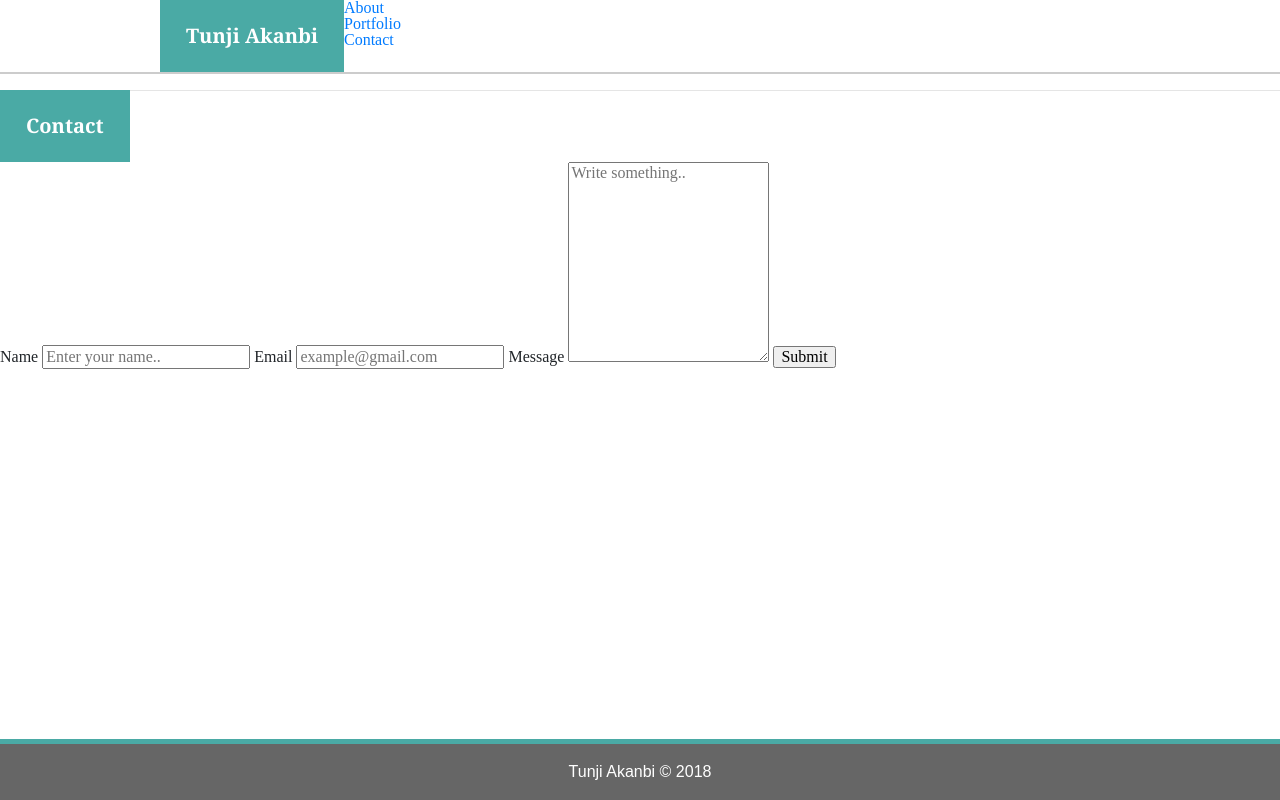
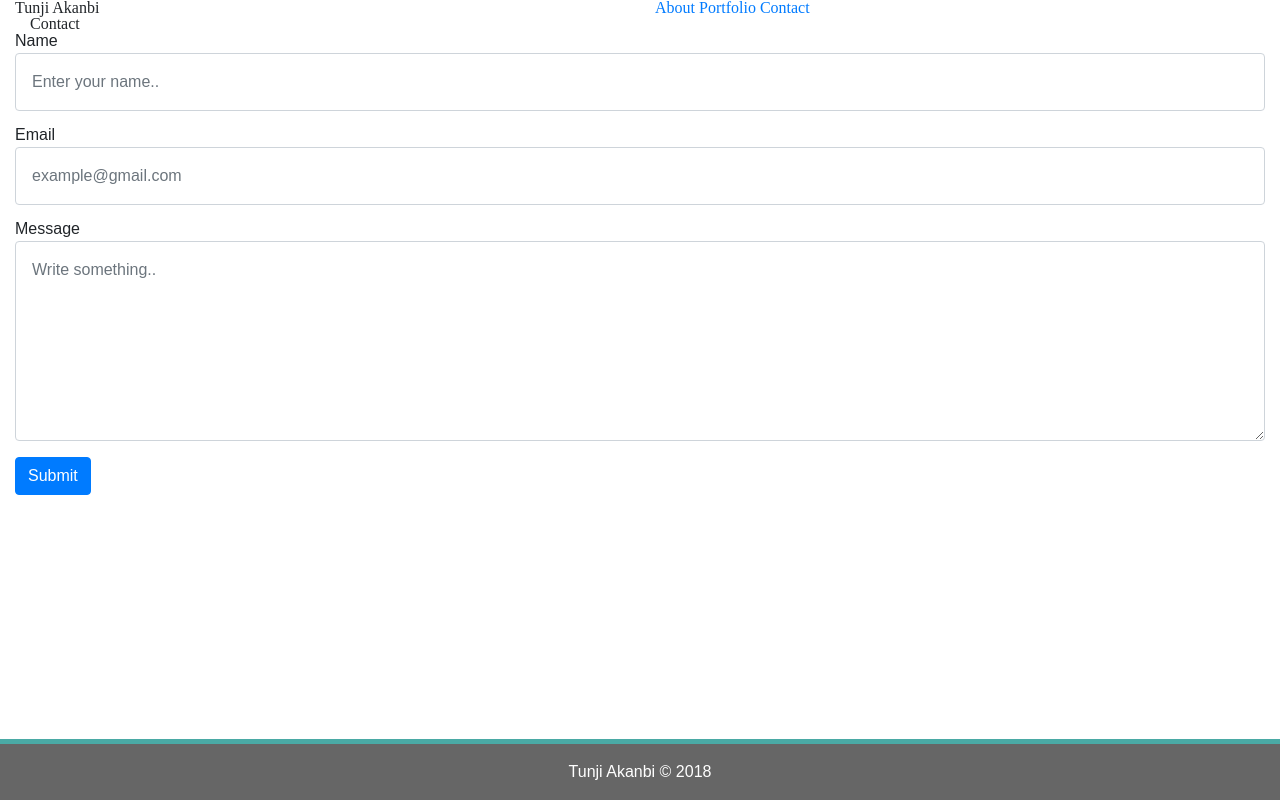
Before and after one commit to tunjiakanbi/tunjiakanbi.github.io, a plain HTML site: page Bootstrap-Portfolio/contact.html in a window 1280 px wide. Drawn offline with nearby package versions, Linux system fonts and the light colour scheme.

Commit message:
resp and bootstrap updated

```diff
--- a/Bootstrap-Portfolio/contact.html
+++ b/Bootstrap-Portfolio/contact.html
@@ -7,48 +7,68 @@
 		<link rel="stylesheet" href="https://maxcdn.bootstrapcdn.com/bootstrap/4.0.0/css/bootstrap.min.css" integrity="sha384-Gn5384xqQ1aoWXA+058RXPxPg6fy4IWvTNh0E263XmFcJlSAwiGgFAW/dAiS6JXm" crossorigin="anonymous">
 		<link href="assets/css/reset.css" rel="stylesheet" type="text/css">
 		<link href="assets/css/style.css" rel="stylesheet" type="text/css">
+		<style>
+			form {
+				font-family: 'Arial', "Helvetica Neue", Helvetica, sans-serif;
+			}
+			.form-control {
+				padding: 1em;
+				margin-top: 4px;
+			}
+			#ddd {
+				padding-bottom: 10px;
+			}
+		</style>
 	</head>
+
 	<body>
+		<!--begin navigation-->
+		<div id="aba">
+			<div class="container-fluid" id="container1">
+				<div class="row" >
+					<div class="col-md-6" id="aaa">
+						<h1>Tunji Akanbi</h1>
+					</div>
+					<div class="col-md-6" id="bbb">
+						<a href="index.html" target="_blank">About</a>
+						<a href="portfolio.html" target="_blank">Portfolio</a>
+						<a href="contact.html" target="_blank">Contact</a>
+					</div>
+				</div>
+			</div>
+		</div>
+		<div id="ccc"></div>
+<!--		end navigation-->
+<!--		main content begins-->
+		<div id="main">
+			<div class="container-fluid" id="container2">
+				<div class="row">
+					<div class="col-md-12 col-xs-12" id="ddd">
+						<h1 id="eee" class="col-md-8">Contact</h1>
+						<p id="bio" class="col-md-12">
+							<form action="mailto:tunjiakanbi@gmail.com" method="post" enctype="text/plain">
+								<div class="form-group">
+									<label for="name">Name</label>
+									<input type="text" id="name" name="name" placeholder="Enter your name.." class="form-control">
+								</div>
+								<div class="form-group">
+									<label for="email">Email</label>
+									<input type="text" id="email" name="email" placeholder="example@gmail.com" class="form-control">
+								</div>
+								<div class="form-group">
+									<label for="message">Message</label>
+									<textarea id="message" name="message" placeholder="Write something.." style="height:200px" class="form-control" rows="5"></textarea>
+								</div>
 
-            <section id="top-content">
-                <header>
-                    <h1 id="heading1">Tunji Akanbi</h1>
-                    <nav>
-                        <ul id="myLinks">
-                            <li><a href="index.html" target="_blank">About</a></li>
-                            <li><a href="portfolio.html" target="_blank">Portfolio</a></li>
-                            <li><a href="contact.html" target="_blank">Contact</a></li>
-                        </ul>
-                    </nav>
-                    <div class="clearfix"></div>
-                </header>
-            </section>
-            <section class="wideLine"></section>
-                <main>
-                        <section id="about">
-                            <p id="headBox">
-                            <h1 id="heading2">Contact</h1>
-                            <hr>
-                            </p>
-                            <div class="clearfix"></div>
-                            <p id="bio" style="padding: 0;">
-                                <form>
-                                    <form action="mailto:tunjiakanbi@gmail.com" method="post" enctype="text/plain">
-                                        <label for="name">Name</label>
-                                        <input type="text" id="name" name="name" placeholder="Enter your name..">
-
-                                        <label for="email">Email</label>
-                                        <input type="text" id="email" name="email" placeholder="example@gmail.com">
-
-                                        <label for="message">Message</label>
-                                        <textarea id="message" name="message    " placeholder="Write something.." style="height:200px"></textarea>
-
-                                        <input type="submit" value="Submit">
+                                <button type="submit" class="btn btn-primary">Submit</button>
                                 </form>
 						</p>
+					</div>
+				</div>
+			</div>
+		</div>
 
-                        </section>
-                </main>
+<!--		main content ends-->
 		 <footer>
             <span>Tunji Akanbi &copy; 2018</span>
         </footer>
--- a/Responsive-Portfolio/assets/css/style.css
+++ b/Responsive-Portfolio/assets/css/style.css
@@ -127,7 +127,6 @@ form {
 .myImgs {
     width: 26%;
     height: auto;
-
 }
 .imgContainer {
    margin: 24px 0 0 24px;
```
Also changed, not shown: Bootstrap-Portfolio/index.html (+33 -40 lines), Bootstrap-Portfolio/portfolio.html (+44 -33 lines). Lines whose indentation alone changed are shown as unchanged.
